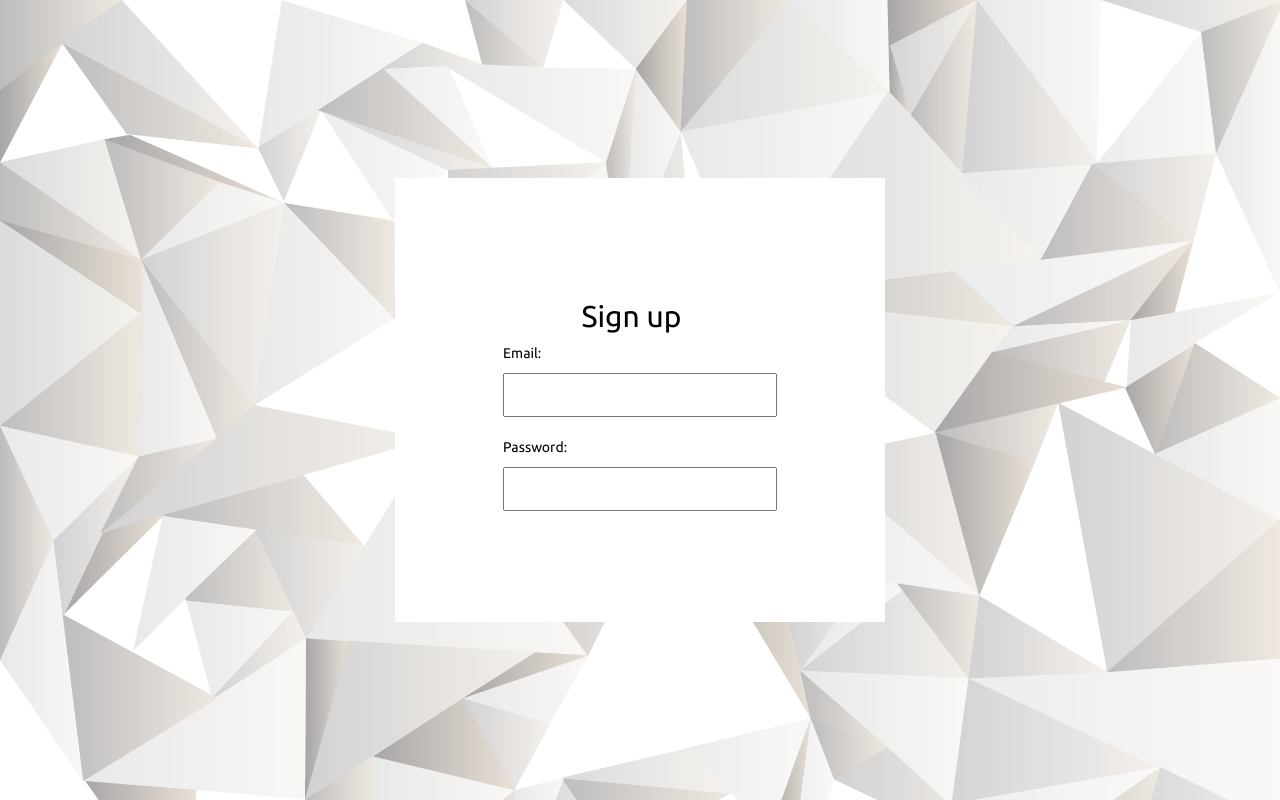
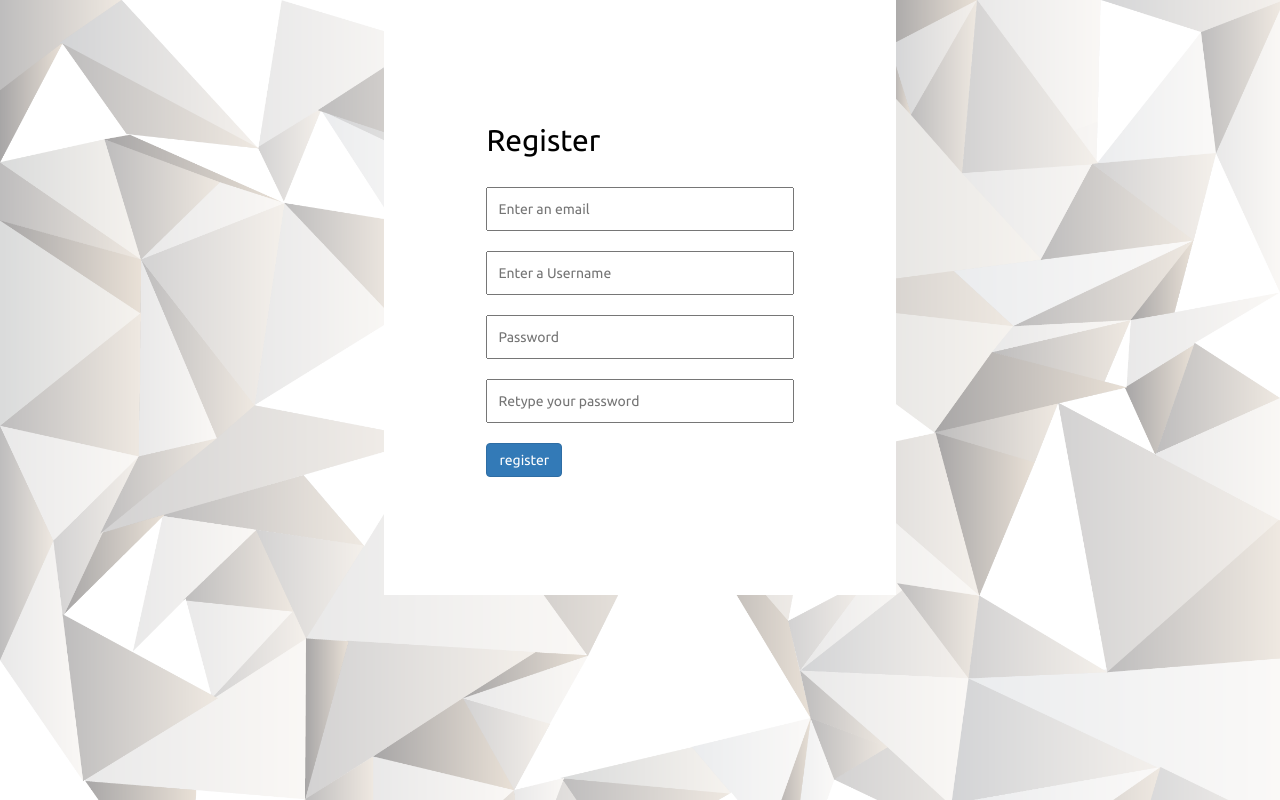
Before and after one commit to ESHS-Computer-Science/ESHSWebCalc, a PHP site: page /register.php in a window 1280 px wide. Run offline with PHP 8.4, Linux system fonts and the light colour scheme.

Commit message:
just some more changes

```diff
--- a/css/style.css
+++ b/css/style.css
@@ -67,6 +67,12 @@ h2 {
     width: 100%;
     height: 100%;
     display: flex;
+    align-items: center;
+}
+
+.header-section2 {
+    width: 100%;
+    height: 100%;
     align-items: center;
 }
 
--- a/includes/header.php
+++ b/includes/header.php
@@ -1,4 +1,7 @@
+
+    <html lang="en">
         <head>
+            <meta charset = "UTF-8">
             <link rel="stylesheet" href="css/bootstrap.css" >
             <script src="js/bootstrap.js" > </script>
             <link href="http://fonts.googleapis.com/css?family=Lato:100,300,400,700,900,100italic,300italic,400italic,700italic,900italic" rel="stylesheet" type="text/css">
--- a/register.php
+++ b/register.php
@@ -1,19 +1,27 @@
 <?php include('includes/header.php'); ?>
+
+
 <body>
-    <div class="header-section action-shot2" title="Securing servers at the CyberPatriot VI finals in 2014.">
-        <div class="fade"></div>
-        <div class="title">
-            <div class="body2">
-                <div class="section">
-                    <form class="center" action="action_page.php">
-                        <h1 id="s" class="center">Sign up</h1>
-                        <p>  Email:</p>
-                        <input class="center" type="text" name="firstname">
-                        <br /><br />
-                        <p>  Password:</p>
-                        <input class="center" type="text" name="lastname">
-                    </form>
-                </div>
+    <div class="header-section2 action-shot2" title="Register for an account, you know you want to.">
+        <div class="body2">
+            <div class="section">
+                <form  action="action_page.php" method = "post">
+                    <h1 id="" class="">Register</h1>
+                    <br />
+
+                    <input type="text" class="center"  name="email" placeholder ="Enter an email" >
+                    <br /><br />
+
+                    <input class="center" type="text" name="username" placeholder= "Enter a Username">
+                    <br /><br />
+
+                    <input class="center" type="password" name="password" placeholder = "Password" >
+                    <br /><br />
+
+                    <input class="center" type="password" name="password_confirm" placeholder="Retype your password">
+                    <br /><br />
+                    <input class="btn btn-primary" type="submit" value="register">
+                </form>
             </div>
         </div>
     </div>
```
Also changed, not shown: index.html (+4 -4 lines), login.php (+14 -14 lines), README.md, img/eshs_webcalc.png (deleted). Lines whose indentation alone changed are shown as unchanged.
